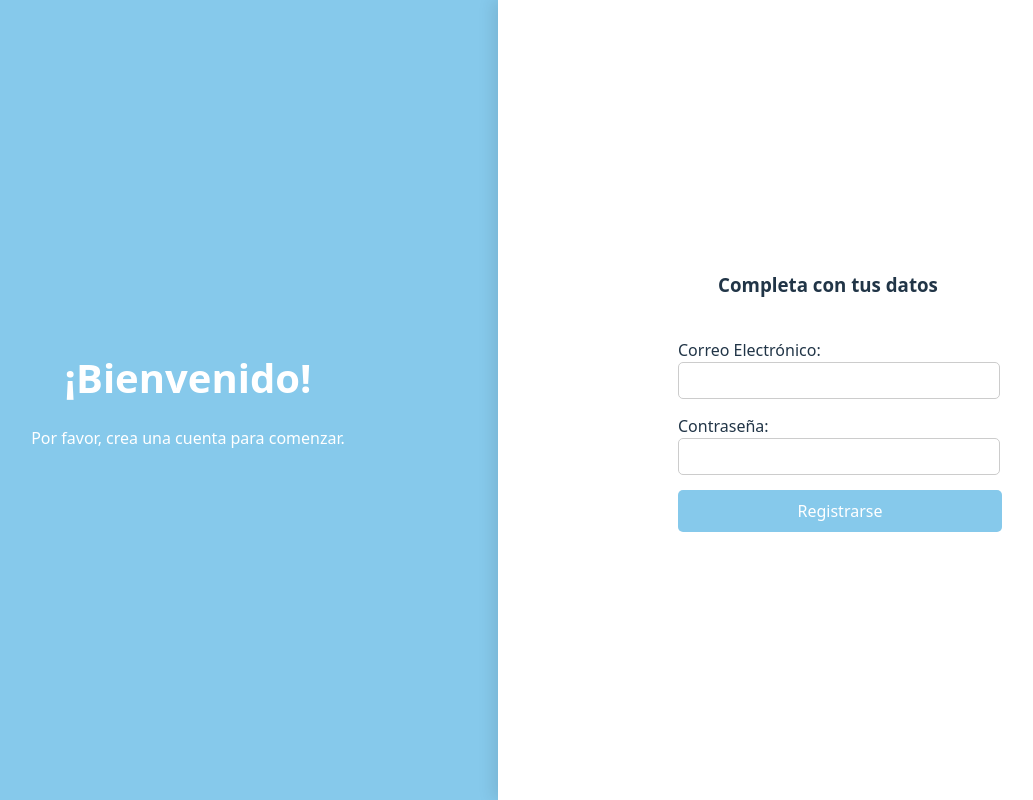
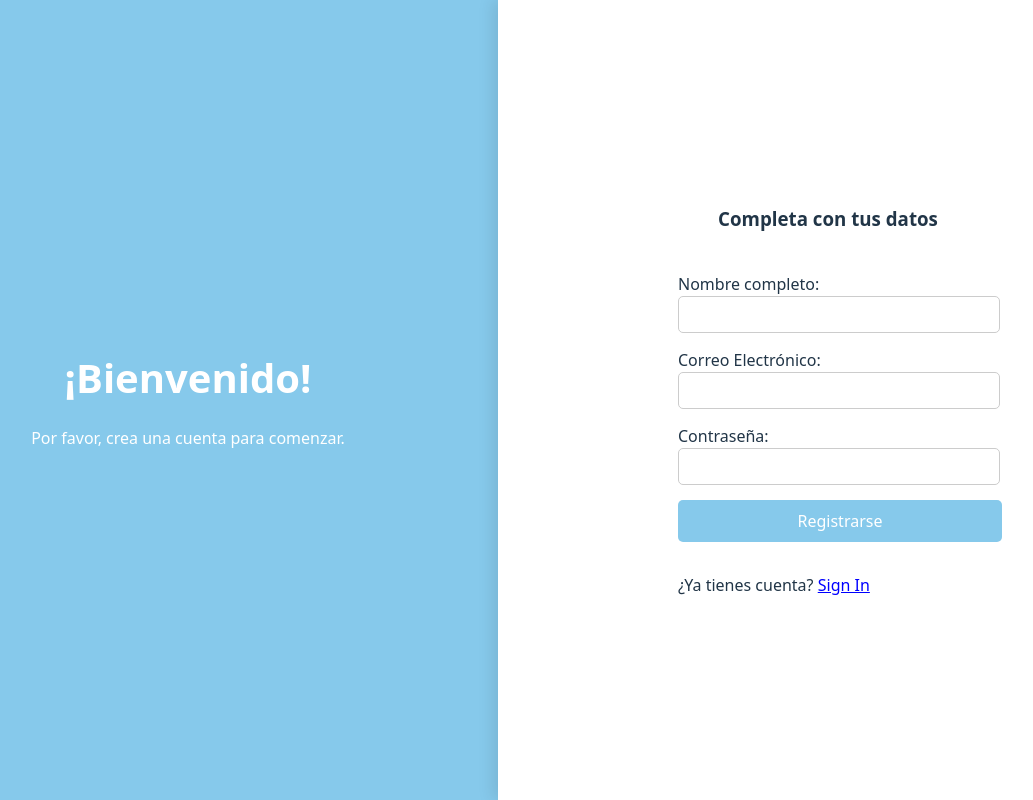
Before and after one commit to vfernandez4/ecommerce_api, a React (Vite) app: page /registro in a window 1280 px wide. Shown: the whole page, without its empty margins (122-1155 px from the left). Built offline with nearby package versions, Linux system fonts and the light colour scheme.

Commit message:
ultimos cambios

```diff
--- a/src/modules/login/Login.jsx
+++ b/src/modules/login/Login.jsx
@@ -11,7 +11,7 @@ const Login = () => {
   return (
     <div className={styles["login-container"]}>
       <div className={styles["login-welcome"]}>
-        <h1>Welcome Back!</h1>
+        <h1>¡Welcome Back!</h1>
         <p>Para seguir conectado, por favor inicia sesion</p>
       </div>
       <div className={styles["login-form-container"]}>
--- a/src/modules/login/components/LoginForm.jsx
+++ b/src/modules/login/components/LoginForm.jsx
@@ -50,7 +50,7 @@ const LoginForm = ({ onSubmit }) => {
   return (
     <form onSubmit={handleSubmit}>
       <label>
-        Correo Electrónico:
+        Correo electrónico:
         <input
           type="text"
           name="email"
@@ -71,9 +71,12 @@ const LoginForm = ({ onSubmit }) => {
       <br />
       {error && <p style={{ color: "red" }}>{error}</p>}
       <button type="submit">Ingresar</button>
-      <button type="button" onClick={handleRegisterRedirect}>
-        Registrarse
-      </button>
+      <p>
+        ¿Todavía no tienes cuenta?{" "}
+        <a href="/registro" style={{ color: "blue", textDecoration: "underline" }}>
+          Sign Up
+        </a>
+      </p>
     </form>
   );
 };
--- a/src/modules/registro/components/RegistroForm.jsx
+++ b/src/modules/registro/components/RegistroForm.jsx
@@ -2,6 +2,7 @@ import React, { useState } from "react";
 import { useNavigate, useLocation } from "react-router-dom";
 
 const RegistroForm = () => {
+  const [name, setName] = useState("");
   const [email, setEmail] = useState("");
   const [password, setPassword] = useState("");
   const [error, setError] = useState("");
@@ -19,8 +20,17 @@ const RegistroForm = () => {
     return passwordRegex.test(password);
   };
 
+  const validateName = (name) => {
+    const nameRegex = /^[A-Za-z\s]{1,30}$/;
+    return nameRegex.test(name);
+  };
+
   const handleSubmit = (e) => {
     e.preventDefault();
+    if (!validateName(name)) {
+      setError("Ingrese un nombre válido.");
+      return;
+    }
     if (!validateEmail(email)) {
       setError("Por favor, ingresa un correo electrónico válido.");
       return;
@@ -34,18 +44,28 @@ const RegistroForm = () => {
     setError("");
 
     // Guardar la información del usuario en localStorage
-    const userData = { email, password };
+    const userData = { name, email, password };
     localStorage.setItem("registeredUser", JSON.stringify(userData));
 
     setSuccess(true);
 
-    // Redirigir a la página previa o a la página principal si no hay una previa
+    // Redirigir a la página previa o a la principal
     const redirectTo = location.state?.from?.pathname || "/";
     setTimeout(() => navigate(redirectTo), 2000); // Redirige después de 2 segundos
   };
 
   return (
     <form onSubmit={handleSubmit}>
+      <label>
+        Nombre completo:
+        <input
+          type="text"
+          name="name"
+          value={name}
+          onChange={(e) => setName(e.target.value)}
+        />
+      </label>
+      <br />
       <label>
         Correo Electrónico:
         <input
@@ -69,6 +89,12 @@ const RegistroForm = () => {
       {error && <p style={{ color: "red" }}>{error}</p>}
       {success && <p style={{ color: "green" }}>Registro exitoso. Redirigiendo...</p>}
       <button type="submit">Registrarse</button>
+      <p>
+        ¿Ya tienes cuenta?{" "}
+        <a href="/login" style={{ color: "blue", textDecoration: "underline" }}>
+          Sign In
+        </a>
+      </p>
     </form>
   );
 };
```
